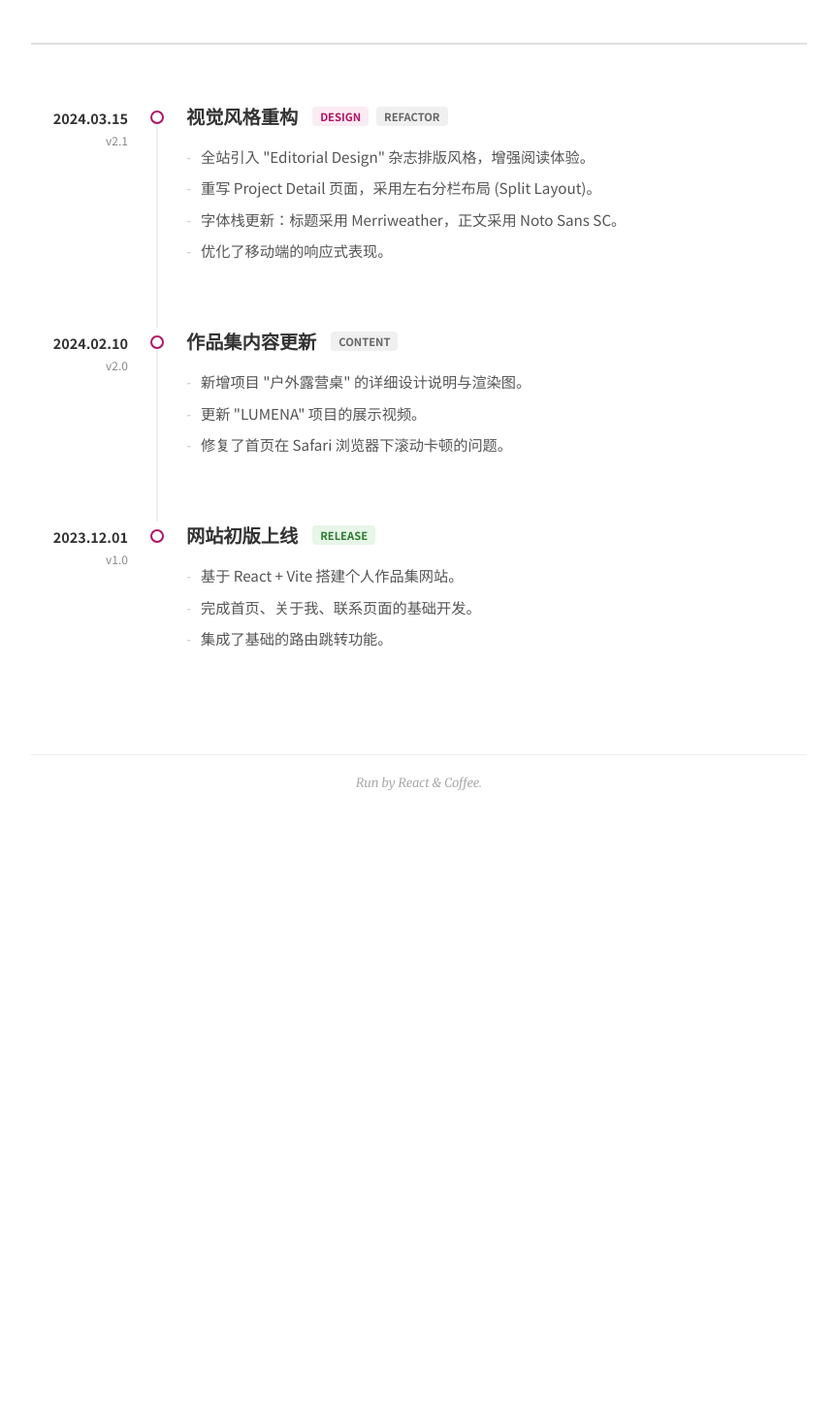
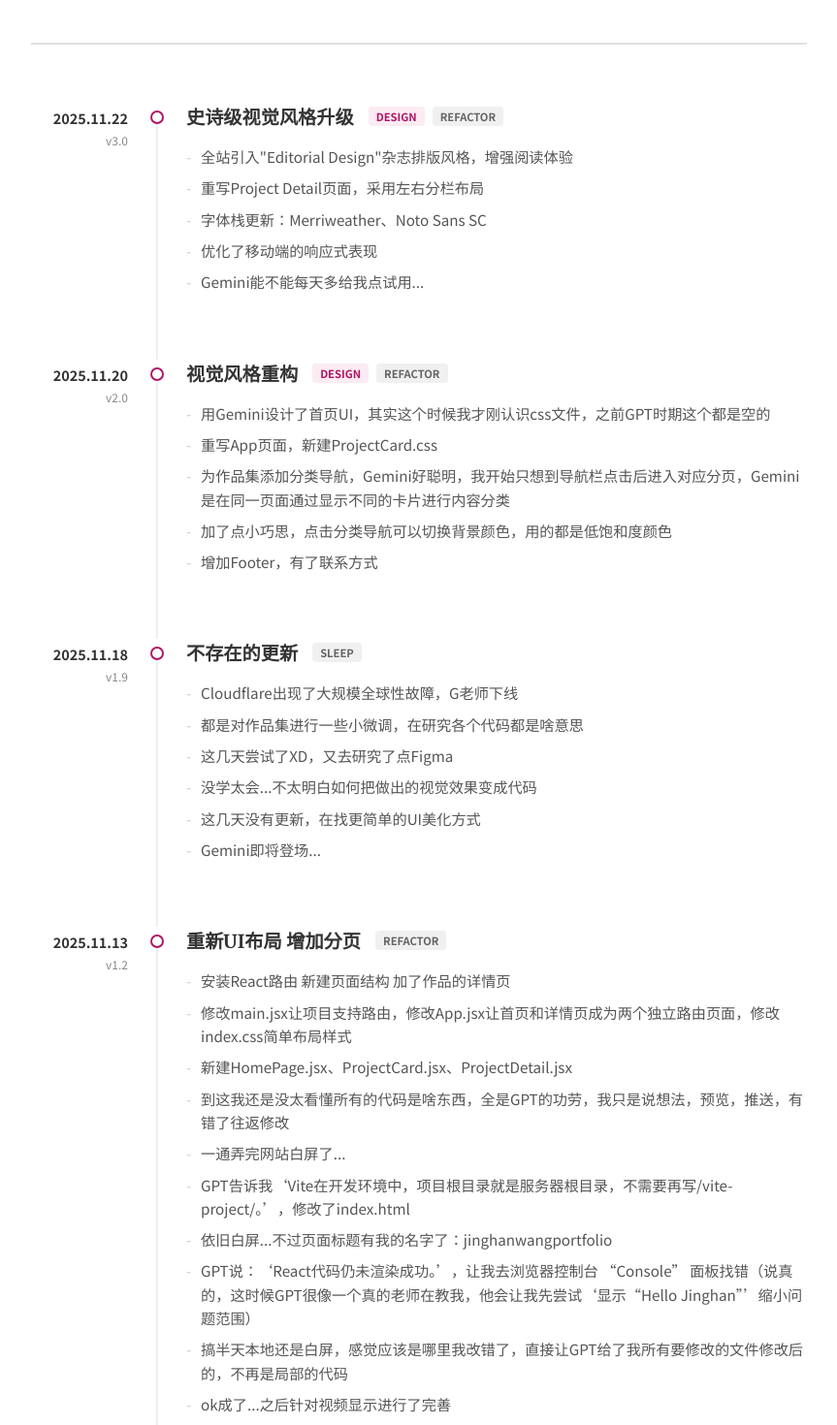
Before and after one commit to JinghanWang919/vite-project, a React (Vite) app: page /#/changelog in a window 1280 px wide. Shown: the part 200-1670 px from the top of the page at 97% size, without its empty margins (208-1071 px from the left). Before the commit the page ends 1103 px from the top, so only its background shows below. Built offline with nearby package versions, Linux system fonts and the light colour scheme.

Commit message:
添加自动部署脚本

```diff
--- a/src/pages/Changelog.jsx
+++ b/src/pages/Changelog.jsx
@@ -4,38 +4,74 @@ import './Changelog.css'
 
 // ✅ 你的更新记录数据 (倒序排列，新的在上面)
 const logs = [
-  {
-    version: 'v2.1',
-    date: '2024.03.15',
+{
+    version: 'v3.0',
+    date: '2025.11.22',
+    title: '史诗级视觉风格升级',
+    tags: ['Design', 'Refactor'], // 标签：Design, Fix, Feature
+    items: [
+      '全站引入"Editorial Design"杂志排版风格，增强阅读体验',
+      '重写Project Detail页面，采用左右分栏布局',
+      '字体栈更新：Merriweather、Noto Sans SC',
+      '优化了移动端的响应式表现',
+      'Gemini能不能每天多给我点试用...'
+    ]
+ },
+{
+    version: 'v2.0',
+    date: '2025.11.20',
     title: '视觉风格重构',
     tags: ['Design', 'Refactor'], // 标签：Design, Fix, Feature
     items: [
-      '全站引入 "Editorial Design" 杂志排版风格，增强阅读体验。',
-      '重写 Project Detail 页面，采用左右分栏布局 (Split Layout)。',
-      '字体栈更新：标题采用 Merriweather，正文采用 Noto Sans SC。',
-      '优化了移动端的响应式表现。'
+      '用Gemini设计了首页UI，其实这个时候我才刚认识css文件，之前GPT时期这个都是空的',
+      '重写App页面，新建ProjectCard.css',
+      '为作品集添加分类导航，Gemini好聪明，我开始只想到导航栏点击后进入对应分页，Gemini是在同一页面通过显示不同的卡片进行内容分类',
+      '加了点小巧思，点击分类导航可以切换背景颜色，用的都是低饱和度颜色',
+      '增加Footer，有了联系方式'
     ]
   },
   {
-    version: 'v2.0',
-    date: '2024.02.10',
-    title: '作品集内容更新',
-    tags: ['Content'],
+    version: 'v1.9',
+    date: '2025.11.18',
+    title: '不存在的更新',
+    tags: [ 'sleep'], // 标签：Design, Fix, Feature
     items: [
-      '新增项目 "户外露营桌" 的详细设计说明与渲染图。',
-      '更新 "LUMENA" 项目的展示视频。',
-      '修复了首页在 Safari 浏览器下滚动卡顿的问题。'
+      'Cloudflare出现了大规模全球性故障，G老师下线',
+      '都是对作品集进行一些小微调，在研究各个代码都是啥意思',
+      '这几天尝试了XD，又去研究了点Figma',
+      '没学太会...不太明白如何把做出的视觉效果变成代码',
+      '这几天没有更新，在找更简单的UI美化方式',
+      'Gemini即将登场...'
+    ]
+  },
+  {
+    version: 'v1.2',
+    date: '2025.11.13',
+    title: '重新UI布局 增加分页',
+    tags: ['Refactor'],
+    items: [
+      '安装React路由 新建页面结构 加了作品的详情页',
+      '修改main.jsx让项目支持路由，修改App.jsx让首页和详情页成为两个独立路由页面，修改index.css简单布局样式',
+      '新建HomePage.jsx、ProjectCard.jsx、ProjectDetail.jsx',
+      '到这我还是没太看懂所有的代码是啥东西，全是GPT的功劳，我只是说想法，预览，推送，有错了往返修改',
+      '一通弄完网站白屏了...',
+      'GPT告诉我‘Vite在开发环境中，项目根目录就是服务器根目录，不需要再写/vite-project/。’，修改了index.html',
+      '依旧白屏...不过页面标题有我的名字了：jinghanwangportfolio',
+      'GPT说：‘React代码仍未渲染成功。’，让我去浏览器控制台 “Console” 面板找错（说真的，这时候GPT很像一个真的老师在教我，他会让我先尝试‘显示“Hello Jinghan”’缩小问题范围）',
+      '搞半天本地还是白屏，感觉应该是哪里我改错了，直接让GPT给了我所有要修改的文件修改后的，不再是局部的代码',
+      'ok成了...之后针对视频显示进行了完善'
     ]
   },
   {
     version: 'v1.0',
-    date: '2023.12.01',
-    title: '网站初版上线',
+    date: '2025.11.12',
+    title: '网站初版闪亮登场',
     tags: ['Release'],
     items: [
-      '基于 React + Vite 搭建个人作品集网站。',
-      '完成首页、关于我、联系页面的基础开发。',
-      '集成了基础的路由跳转功能。'
+      '使用Chat GPT 5.1完成基于 React + Vite 个人作品集网站搭建',
+      '只做了一个页面，标题叫：“王景馯的作品集”纯图文展示（gpt一点美感都没有...）',
+      '摸索怎么加图，直接加了20多个作品',
+      '用GPT建网站到不难，推送到GitHub好麻烦...'
     ]
   }
 ]
@@ -103,7 +139,7 @@ const Changelog = () => {
 
         {/* 底部结束语 */}
         <footer className="changelog-footer">
-          <span>Run by React & Coffee.</span>
+          <span>GPT & Gemini won MVP</span>
         </footer>
 
       </div>
```
